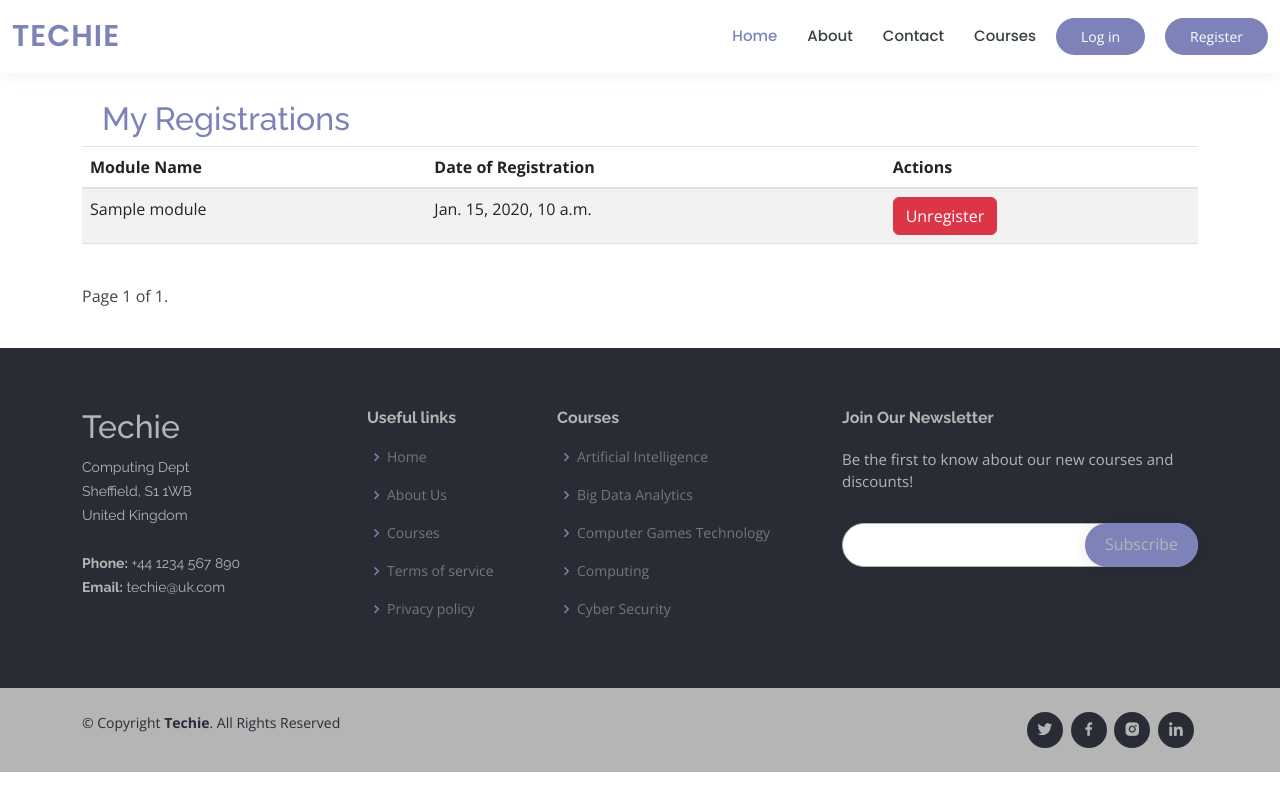
After one commit to Theta92/Success-Django, a Django app: template studentreg/templates/studentreg/my_registrations.html in a window 1280 px wide. The commit adds this page. Run offline with Django 3.2, Linux system fonts and the light colour scheme; the template is opened without the code that fills it: most values are stand-ins (such as "Sample title", 1, 10 or a date in 2020); some libraries are stand-ins or nearby versions.

Commit message:
my regpage styled

```diff
--- a/registrationapp/settings.py
+++ b/registrationapp/settings.py
@@ -38,6 +38,8 @@ INSTALLED_APPS = [
     "django.contrib.messages",
     "django.contrib.staticfiles",
     "studentreg.apps.StudentregConfig",
+    'crispy_forms',
+
 ]
 
 MIDDLEWARE = [
@@ -119,6 +121,7 @@ STATIC_URL = "static/"
 MEDIA_ROOT = BASE_DIR / "media"
 
 MEDIA_URL = "/media/"
+CRISPY_TEMPLATE_PACK = 'bootstrap4'
 
 # Default primary key field type
 # https://docs.djangoproject.com/en/4.2/ref/settings/#default-auto-field
--- a/studentreg/static/assets/css/style.css
+++ b/studentreg/static/assets/css/style.css
@@ -138,7 +138,7 @@ h6 {
 * Get Startet Button
 */
 .get-started-btn {
-  margin-left: 22px;
+  margin-left: 20px;
   background: #7d82b8;
   color: #fff;
   border-radius: 50px;
@@ -1218,18 +1218,31 @@ section {
 
 .regBtn {
   color: #7d82b8;
-  padding: 8px 12px;
+  padding: 6px 10px;
   border: #7d82b8 0.2em solid;
   border-radius: 11px;
   font-size: 16px;
   font-weight: 600;
-
   transition: all 0.6s ease;
 }
 
 .regBtn:hover {
   background-color: #7d82b8;
   color: #fff;
+}
+.nextBtn {
+  color: #fff;
+  padding: 6px 10px;
+  background-color: #7d82b8;
+  border-radius: 11px;
+  font-size: 16px;
+  transition: all 0.6s ease;
+}
+.nextBtn:hover {
+  background-color: #fff;
+  border: #7d82b8 0.2em solid;
+
+  color: #7d82b8;
 }
 
 .text {
--- a/studentreg/templates/studentreg/base.html
+++ b/studentreg/templates/studentreg/base.html
@@ -70,6 +70,14 @@
             <li><a href="{% url 'studentreg:about' %}">About</a></li>
             <li><a href="{% url 'studentreg:contact' %}">Contact</a></li>
             <li><a href="#courses">Courses</a></li>
+            {% if user.is_authenticated %}
+            <li><a href="{% url 'profile' %}">Profile</a></li>
+            <li>
+              <a href="{% url 'studentreg:my_registrations' %}"
+                >My Registrations</a
+              >
+            </li>
+            {% endif %}
           </ul>
           <i class="bi bi-list mobile-nav-toggle"></i>
         </nav>
--- /dev/null
+++ b/studentreg/templates/studentreg/my_registrations.html
@@ -0,0 +1,51 @@
+{% extends "studentreg/base.html" %} {% load static %} {% block content %}
+<div class="container">
+  <h2 class="pad color">My Registrations</h2>
+  <table class="table table-hover table-striped mb">
+    <thead>
+      <tr>
+        <th>Module Name</th>
+        <th>Date of Registration</th>
+        <th>Actions</th>
+      </tr>
+    </thead>
+    <tbody>
+      {% for registration in page_obj %}
+      <tr>
+        <td>{{ registration.module.name }}</td>
+        <td>{{ registration.date_of_registration }}</td>
+        <td>
+          <a
+            href="{% url 'studentreg:module_unregister' registration.module.code %}"
+            class="btn btn-danger"
+            >Unregister
+          </a>
+        </td>
+      </tr>
+      {% endfor %}
+    </tbody>
+  </table>
+
+  <div class="pagination mb">
+    <span class="step-links">
+      {% if page_obj.has_previous %}
+      <a href="?page=1" class="nextBtn">&laquo; first</a>
+      <a href="?page={{ page_obj.previous_page_number }}" class="nextBtn"
+        >previous</a
+      >
+      {% endif %}
+
+      <span class="current">
+        Page {{ page_obj.number }} of {{ page_obj.paginator.num_pages }}.
+      </span>
+
+      {% if page_obj.has_next %}
+      <a href="?page={{ page_obj.next_page_number }} " class="nextBtn">Next</a>
+      <a href="?page={{ page_obj.paginator.num_pages }} " class="nextBtn"
+        >Last &raquo;</a
+      >
+      {% endif %}
+    </span>
+  </div>
+</div>
+{% endblock %}
--- a/studentreg/templates/studentreg/profile.html
+++ b/studentreg/templates/studentreg/profile.html
@@ -1,4 +1,5 @@
-{% extends "studentreg/base.html" %} {% load static %} {% block content %}
+{% extends "studentreg/base.html" %} {% load static %}{% load crispy_forms_tags
+%} {% block content %}
 
 <div class="profile">
   <div class="media mb">
--- a/studentreg/templates/studentreg/register.html
+++ b/studentreg/templates/studentreg/register.html
@@ -9,8 +9,7 @@
       </div>
       <div class="registermain">
         <form method="POST" id="signup-form" class="form_main">
-          {% csrf_token %}
-
+          {% csrf_token %} {{ form.non_field_errors }}
           <p class="heading">Registeration Form</p>
           <div class="inputContainer">
             <svg
--- a/studentreg/urls.py
+++ b/studentreg/urls.py
@@ -15,5 +15,5 @@ urlpatterns = [
         views.module_unregister,
         name="module_unregister",
     ),
-    path("my-registration/", views.my_registration_page, name="my_registration_page"),
+    path("my-registration/", views.my_registrations, name="my_registrations"),
 ]
```
Also changed, not shown: studentreg/templates/studentreg/login.html (+7 -1 lines), studentreg/templates/studentreg/my_registration_page.html (deleted, +0 -39 lines), studentreg/views.py (+5 -4 lines), db.sqlite3.
